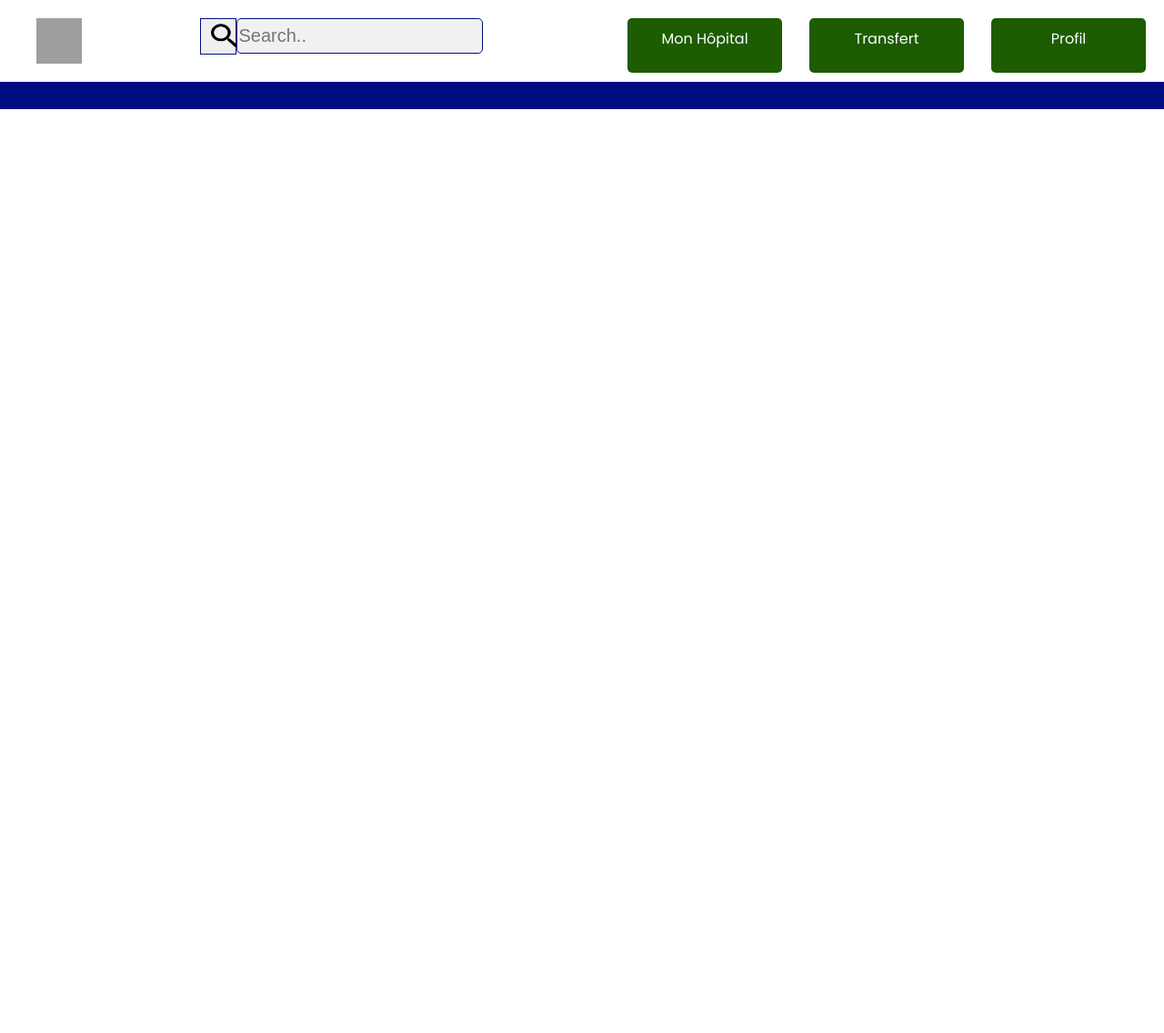
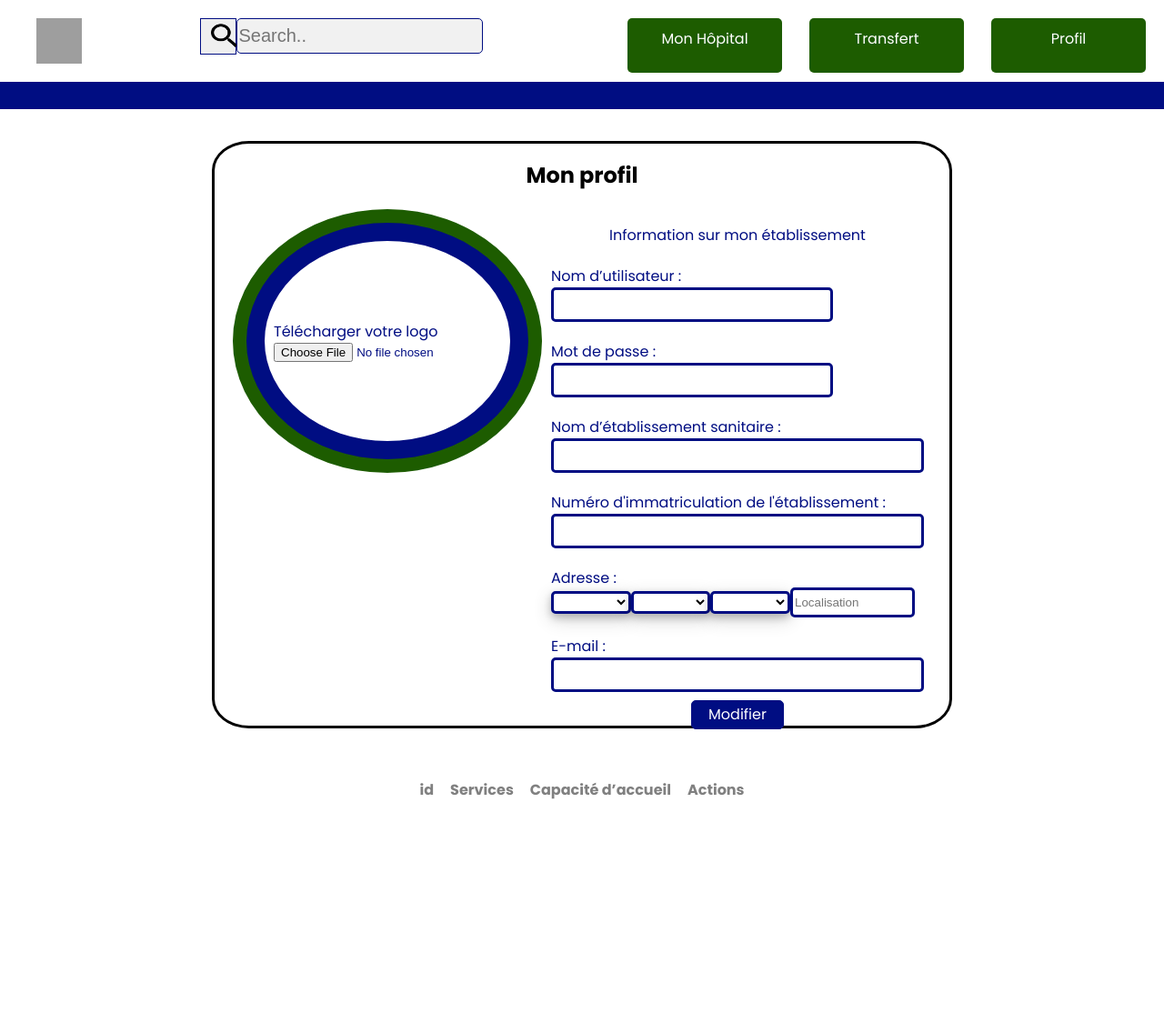
Before and after one commit to faraban/Optimal-M-dical, a Flask app: page /monprofil in a window 1280 px wide. Shown: the whole page at 91% size. Before the commit the page ends 120 px from the top, so only its background shows below. Run offline with Flask 3, Linux system fonts and the light colour scheme; lists and menus that the app fills with data are empty; grey boxes are pictures that could not be loaded.

Commit message:
Auto stash before merge of "main" and "origin/main"
avancer

```diff
--- a/app.py
+++ b/app.py
@@ -6,7 +6,7 @@ import pyodbc
 
 app = Flask(__name__)
 app.config['SECRET_KEY'] = 'clés_flash'
-DSN = 'Driver={SQL Server};Server=y_muhamad\\SQLEXPRESS;Database=OptimalMedical;'
+DSN = 'Driver={SQL Server};Server=DESKTOP-E924B14\\SQLEXPRESS;Database=OptimalMedical;'
 
 
 #  utilisateurs
--- a/static/css/style.css
+++ b/static/css/style.css
@@ -958,3 +958,133 @@ td {
     display: flex;
     justify-content: center;
 }
+
+
+/*......................................Main Mon profile......................................... */
+
+.Orlder{
+    width: 100%;
+    display: flex;
+    flex-direction: column;
+    justify-content: center;
+    align-items: center;
+
+}
+
+.mainAlpha{
+    height: 600px;
+    width: 60%;
+    display: flex;
+    flex-direction: column;
+    align-items: center;
+    justify-content: center;
+    margin : 35px;
+    padding: 20px;
+    border : 3px solid black;
+    border-radius: 5%;
+}
+
+.mainBravo{
+    height: 100%;
+    width: 100%;
+    display: flex;
+}
+
+.mainP2{
+    height: 100%;
+    width: 60%;
+    display: flex;
+    justify-content: center;
+    flex-direction: column;
+    align-items: center;
+}
+
+.mainP1{
+    height: 250PX;
+    width: 300px;
+    display: flex;
+    justify-content: center;
+    align-items: center;
+    border : 20px solid #1D5C00;
+    border-radius: 50%;
+}
+
+.form-profile{
+    display: flex;
+    flex-direction: column;
+    padding: 10px;
+    color: #000D82;
+}
+
+
+.form-controlProfi{
+    height: 30px;
+    width: 300px;
+    color: black;
+    border-radius: 5px;
+    border : 3px solid #000D82;
+}
+
+.form-profile2{
+    display: flex;
+    flex-direction: column;
+    padding: 10px;
+    color: #000D82;
+
+}
+
+
+.form-controlProfi2{
+    height: 30px;
+    width: 400px;
+    color: black;
+    border-radius: 5px;
+    border : 3px solid #000D82;
+}
+
+
+.mainbtnpro{
+    height: 30px;
+    width: 100px;
+    color: white;
+    border : 1px solid #000D82;
+    border-radius: 5px;
+    background-color: #000D82;
+    display: flex;
+    justify-content: center;
+    align-items: center;
+}
+
+#btnPRO{
+    height: 30px;
+    width: 100%;
+    display: flex;
+    justify-content: center;
+    align-items: center;
+}
+
+.form-controlprofil{
+    height: 25px;
+    width: 127px;
+    color: black;
+    border-radius: 5px;
+    border : 3px solid #000D82;
+}
+
+.form-insertlogo{
+    height: 200px;
+    width: 250px;
+    display: flex;
+    flex-direction: column;
+    justify-content: center;
+    padding: 10px;
+    margin: 10px;
+    color: #000D82;
+    border : 20px solid #000D82;
+    border-radius: 50%;
+}
+
+.Adresse{
+    height: 30px;
+    width: 400px;
+}
--- a/templates/inscription/inscriptioninfos.html
+++ b/templates/inscription/inscriptioninfos.html
@@ -73,7 +73,7 @@
                 </div>
                 <div class="footerinscri">
                     <div id="btn3">
-                        <a href='/' class="btninscri">< Précedant </a>
+                        <a href='/inscriptioninfos' class="btninscri">< Précedant </a>
                         <button type='submit' class="btninscri2">Suivant ></button>
                     </div>
                 </div>
--- a/templates/utilisateur/utilisateurprofil.html
+++ b/templates/utilisateur/utilisateurprofil.html
@@ -5,5 +5,79 @@
 {%endblock%}
 
 {%block content %}
+    <div class="Orlder">
+        <div class="mainAlpha">
+            <div class="main2">
+                <h2>Mon profil</h2>
+            </div>
+            <div class="mainBravo">
+                <div class="mainP1">
+                    <div class="form-insertlogo">
+                        <label for="logo">Télécharger votre logo</label>
+                        <input type="file" id="logo" name="logo">
+                    </div>
+                </div>
+                <div class="mainP2">
+                    <P>Information sur mon établissement</P>
+                    <form>
+                        <div class="form-profile">
+                            <label for="username">Nom d’utilisateur :</label>
+                            <input type="text" class="form-controlProfi" id="username" placeholder="">
+                        </div>
+                        <div class="form-profile">
+                            <label for="pwd">Mot de passe :</label>
+                            <input type="password" class="form-controlProfi" id="pwd" placeholder="">
+                        </div>
+                        <div class="form-profile2">
+                            <label for="username">Nom d’établissement sanitaire :</label>
+                            <input type="text" class="form-controlProfi2" id="username" placeholder="">
+                        </div>
+                        <div class="form-profile2">
+                            <label for="username">Numéro d'immatriculation de l'établissement :</label>
+                            <input type="text" class="form-controlProfi2" id="username" placeholder="">
+                        </div>
+                        <div class="form-profile2">
+                            <label for="username">Adresse :</label>
+                            <div class="Adresse">
+                                <select type="text" class="form-controlprofil" name="region" id="region"></select>
+                                <select type="text" class="form-controlprofil" name="Département" id="Département"></select>
+                                <select type="text" class="form-controlprofil" name="Commune" id="Commune"></select>
+                                <input type="text" class="form-controlprofil" id="username" placeholder="Localisation">
+
+                            </div>
+                        </div>
+                        <div class="form-profile2">
+                            <label for="username">E-mail :</label>
+                            <input type="text" class="form-controlProfi2" id="username" placeholder="">
+                        </div>
+                        <div id="btnPRO">
+                            <a href="" class="mainbtnpro">Modifier</a>
+                        </div>
+                    </form>
+                </div>
+            </div>
+        </div>
+        <div class="mainSecondSer2">
+            <table>
+                <tr>
+                    <th>id</th>
+                    <th>Services</th>
+                    <th>Capacité d’accueil</th>
+                    <th>Actions</th>
+                </tr>
+                {% for row in data %}
+                    <tr>
+                        <td>{{ row[0] }}</td>
+                        <td>{{ row[1] }}</td>
+                        <td>{{ row[2] }}</td>
+                        <td>
+                            <a class="modif">Modifier</a>
+                            <a class="suppr" >Supprimer</a>
+                        </td>
+                    </tr>
+                {% endfor %}
+            </table>
+        </div>
+    </div>
 
 {%endblock%}
```
